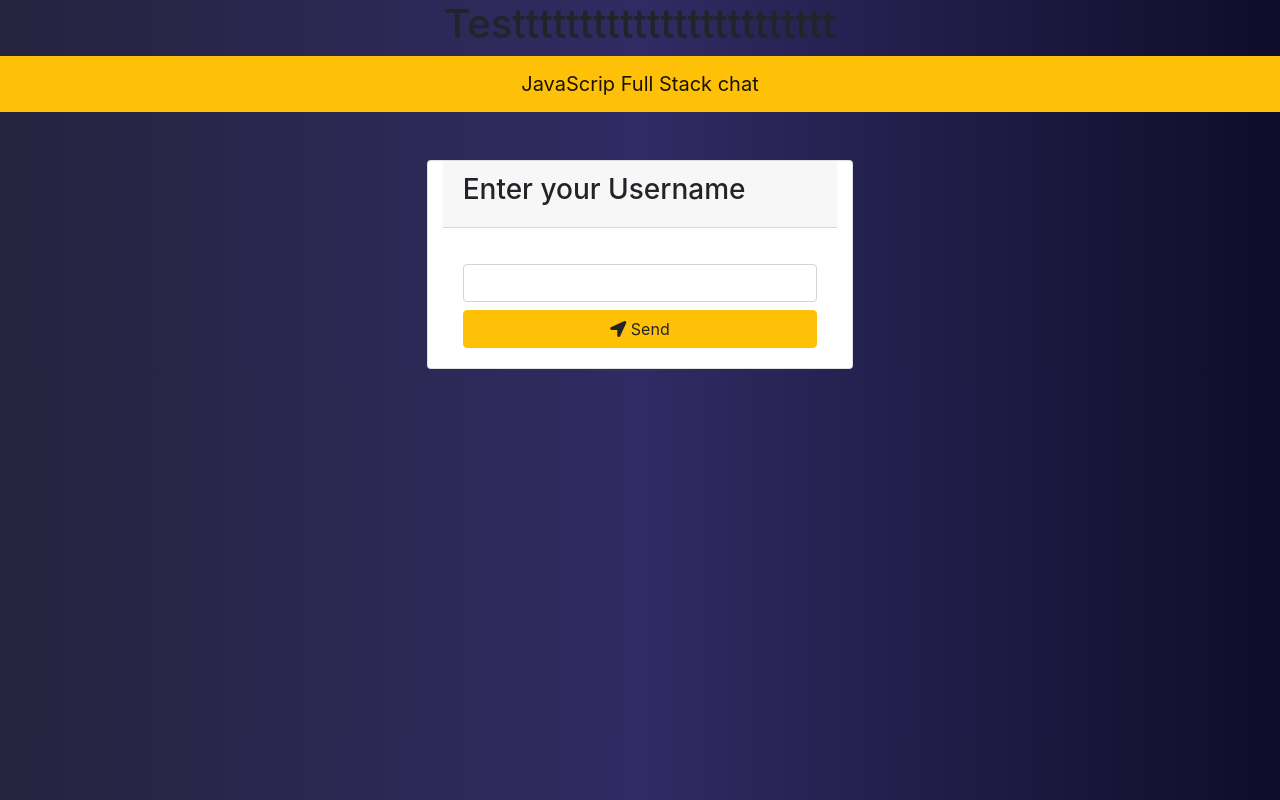
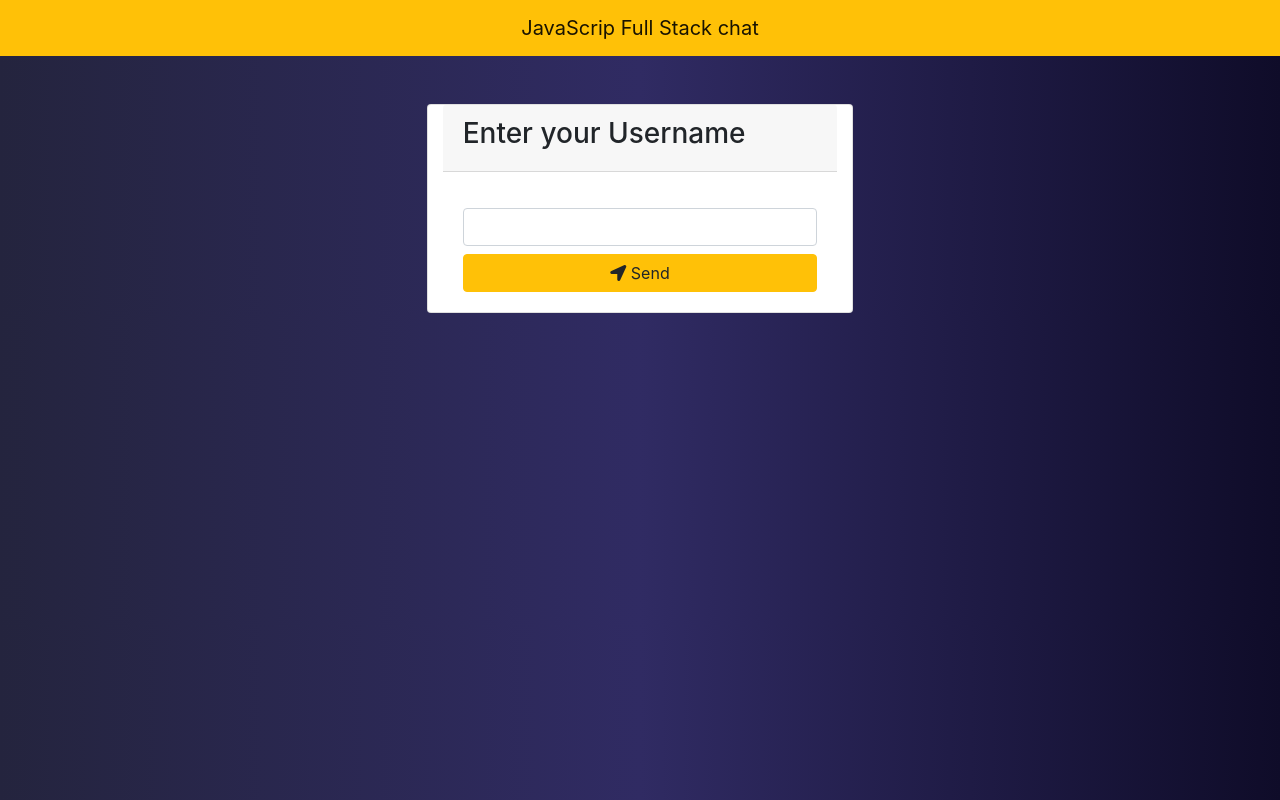
Before and after one commit to handshake2/practica, a website: page public/index.html in a window 1280 px wide. Drawn offline with nearby package versions, Linux system fonts and the light colour scheme; no server answers.

Commit message:
Initial Commit

```diff
--- a/public/index.html
+++ b/public/index.html
@@ -8,9 +8,6 @@
     <link rel="stylesheet" href="/css/main.css">
   </head>
   <body>
-    <center>
-      <h1>Testttttttttttttttttttttttt</h1>
-    </center>
     <nav class="navbar navbar-light bg-warning">
       <a class="navbar-brand mx-auto" href="/">JavaScrip Full Stack chat</a>
       </nav>
```
